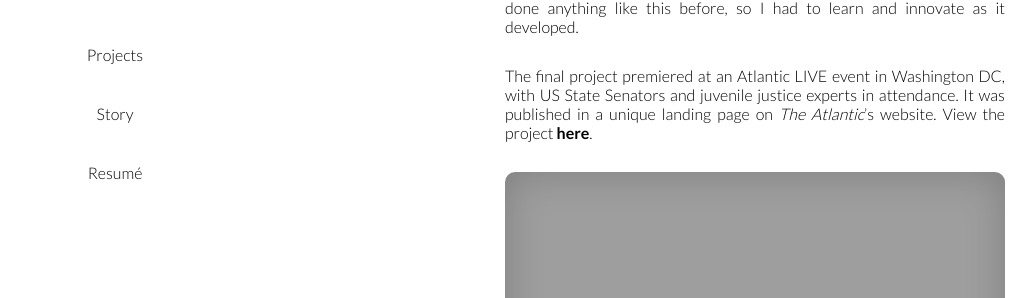
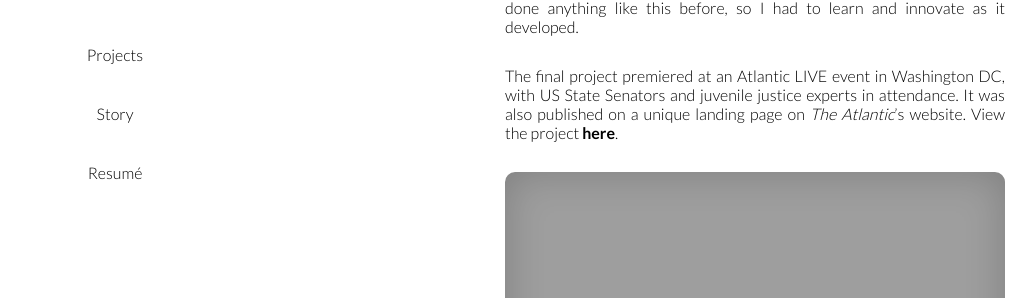
Before and after one commit to attharmirza/SittingHunWebsite, a Jekyll site: the page built from _projects/juvenile-detention.markdown, in a window 1280 px wide and 900 px high, scrolled down 661 px. Shown: the part 194-492 px from the top of the window, without its empty margins (13-1049 px from the left). Built offline with Jekyll 4.4.1, drawn with Linux system fonts in a browser that asks for light colours; some web fonts are replaced.

Commit message:
Updated Juvenile Detention

```diff
--- a/_projects/juvenile-detention.markdown
+++ b/_projects/juvenile-detention.markdown
@@ -25,4 +25,4 @@ For the **Juvenile Detention** project, I worked alongside developers and a docu
 
 The project involved side-by-side equirectangular footage stitched from two cameras. To composite animated characters into the filmed environments, I recreated them and the VR camera in Blender and used multiple render passes to blend the footage. A lot of the challenge around this project involved paving new ground. Nobody around me had ever done anything like this before, so I had to learn and innovate as it developed.
 
-The final project premiered at an Atlantic LIVE event in Washington DC, with US State Senators and juvenile justice experts in attendance. It was published in a unique landing page on *The Atlantic*'s website. View the project [**here**](https://www.theatlantic.com/projects/juvenile-justice/).
+The final project premiered at an Atlantic LIVE event in Washington DC, with US State Senators and juvenile justice experts in attendance. It was also published on a unique landing page on *The Atlantic*'s website. View the project [**here**](https://www.theatlantic.com/projects/juvenile-justice/).
```
